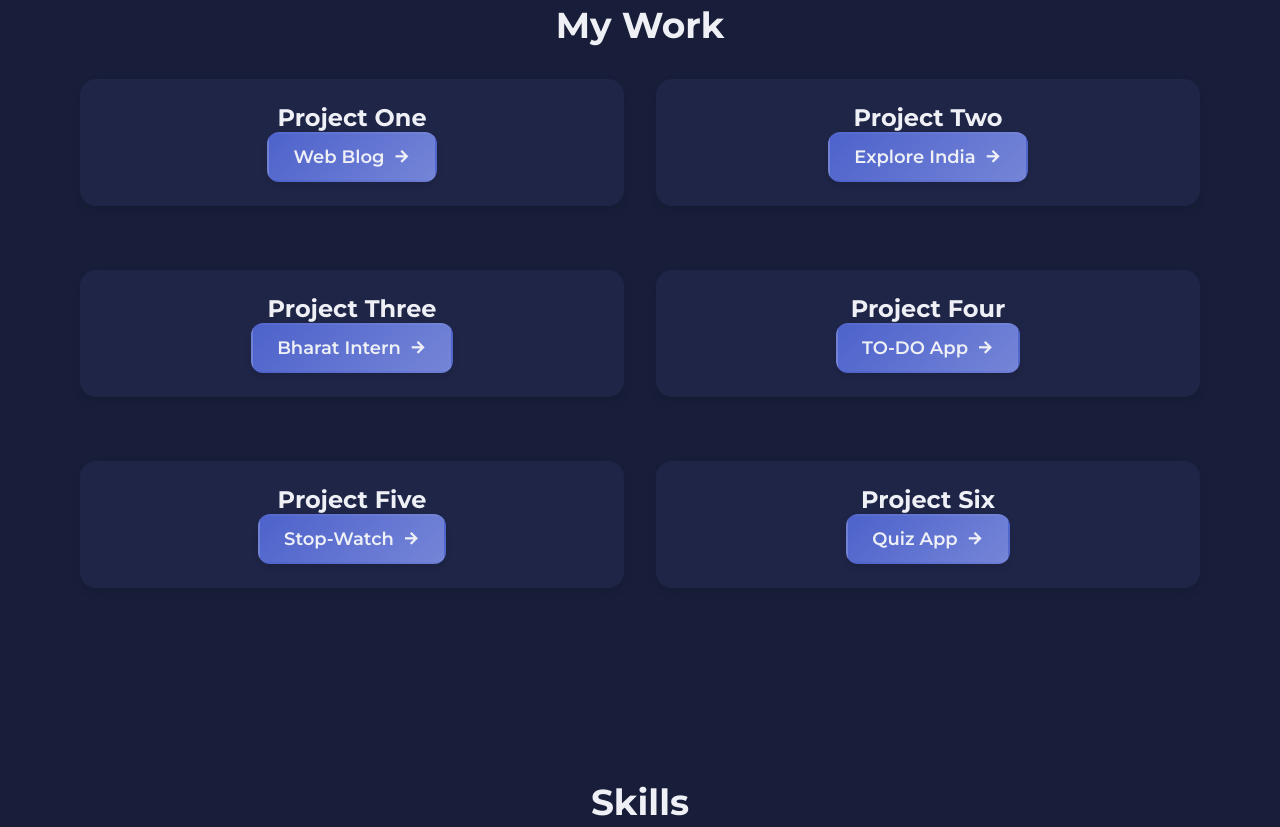
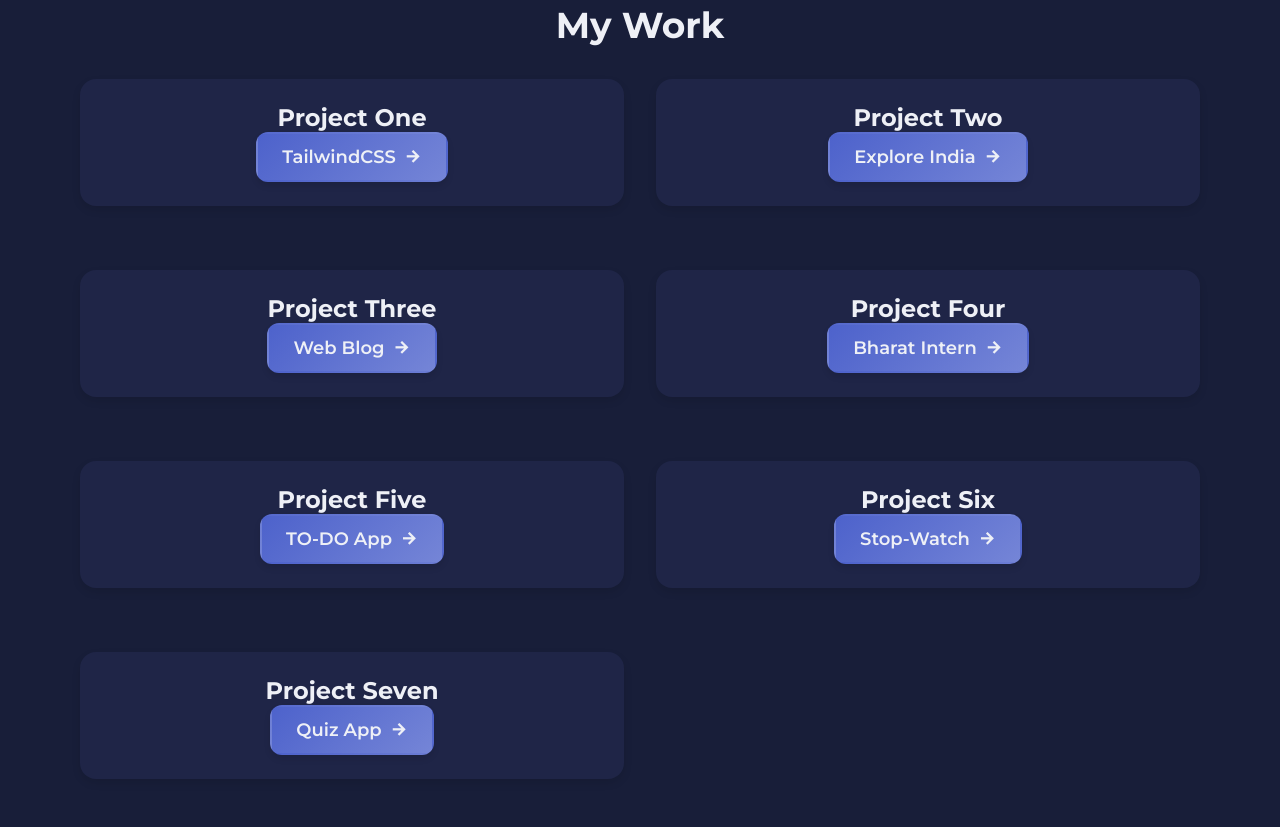
Before and after one commit to rohan2663/Portfolio, a plain HTML site: page index.html in a window 1280 px wide. Shown: the part 1040-1867 px from the top of the page. Drawn offline with nearby package versions, Linux system fonts and the light colour scheme; some packages are replaced by stand-ins of ours; a script that the page names is missing.

Commit message:
Update index.html

```diff
--- a/index.html
+++ b/index.html
@@ -111,10 +111,10 @@
           <div class="work__card">
             <h3 class="work__title">Project One</h3>
             <a
-              href="https://github.com/rohan2663/web-blog-frontend"
+              href="https://github.com/rohan2663/TailwindCSS"
               class="work__button"
             >
-              Web Blog <i class="ri-arrow-right-line"></i>
+              TailwindCSS <i class="ri-arrow-right-line"></i>
             </a>
           </div>
           <div class="work__card">
@@ -129,6 +129,15 @@
           <div class="work__card">
             <h3 class="work__title">Project Three</h3>
             <a
+              href="https://github.com/rohan2663/web-blog-frontend"
+              class="work__button"
+            >
+              Web Blog <i class="ri-arrow-right-line"></i>
+            </a>
+          </div>
+          <div class="work__card">
+            <h3 class="work__title">Project Four</h3>
+            <a
               href="https://github.com/rohan2663/Bharat_Intern-Projects.git"
               class="work__button"
             >
@@ -136,7 +145,7 @@
             </a>
           </div>
           <div class="work__card">
-            <h3 class="work__title">Project Four</h3>
+            <h3 class="work__title">Project Five</h3>
             <a
               href="https://github.com/rohan2663/toDo-App.git"
               class="work__button"
@@ -145,7 +154,7 @@
             </a>
           </div>
           <div class="work__card">
-            <h3 class="work__title">Project Five</h3>
+            <h3 class="work__title">Project Six</h3>
             <a
               href="https://github.com/rohan2663/Stop-Watch.git"
               class="work__button"
@@ -154,7 +163,7 @@
             </a>
           </div>
           <div class="work__card">
-            <h3 class="work__title">Project Six</h3>
+            <h3 class="work__title">Project Seven</h3>
             <a
               href="https://github.com/rohan2663/Quiz.git"
               class="work__button"
```
